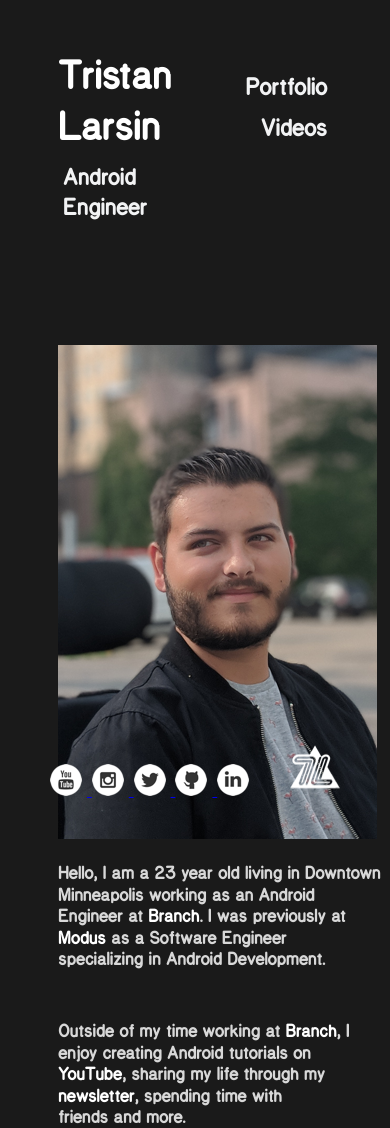
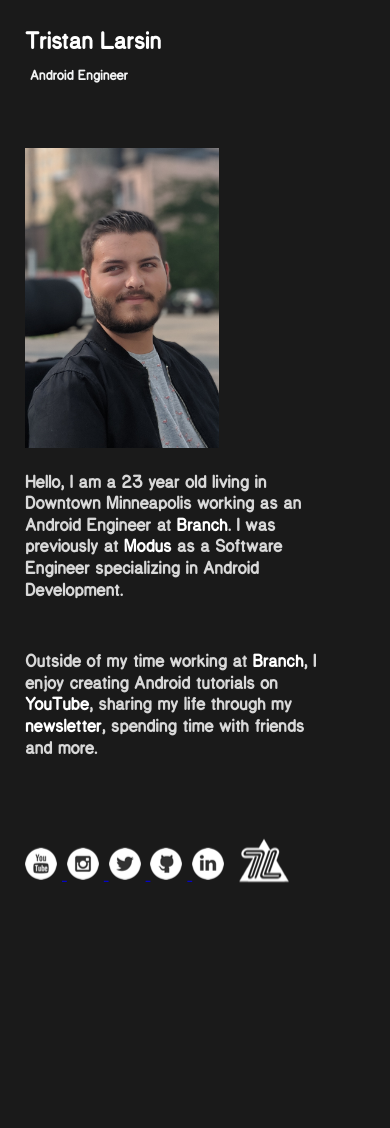
Before and after one commit to tlarsin/Portfolio-Site, a PHP site: page / in a window 390 px wide. After the commit the page ends 883 px from the top, so only its background shows below. Run offline with PHP 8.4, Linux system fonts and the light colour scheme.

Commit message:
Index page is responsive now. Added favicon image. Updated Links page. Commented out navigation for now so I can host the site. Will finish the other pages after hosting.

```diff
--- a/index.html
+++ b/index.html
@@ -7,9 +7,13 @@
   <link rel="stylesheet" href="res/css/default.css" />
   <link rel="stylesheet" href="res/css/index.css" />
 
+  <link rel="SHORTCUT ICON" href="res/images/favicon.ico" type="image/x-icon" />
+  <link rel="ICON" href="res/images/favicon.ico" type="image/ico" />
 </head>
 
 <body>
+
+  <div class="container">
 
     <div class="header">
 
@@ -19,8 +23,8 @@
       </div>
 
       <div class="nav">
-      <a href"#">Portfolio</a>
-      <a href"#">Videos</a>
+        <!-- <a href"#">Portfolio</a>
+        <a href"#">Videos</a> -->
       </div>
 
     </div>
@@ -32,7 +36,7 @@
       <p class="intro">
         Hello, I am a 23 year old living in Downtown Minneapolis working as an Android Engineer at
         <a href="https://www.branchapp.com/" target="_blank" class="branch">Branch</a>. I was previously at
-      <a href="https://www.gomodus.com/" target="_blank" class="modus">Modus</a> as a Software Engineer</br />
+        <a href="https://www.gomodus.com/" target="_blank" class="modus">Modus</a> as a Software Engineer
         specializing in Android Development.
       </p>
 
@@ -40,7 +44,7 @@
         Outside of my time working at <a href="https://www.branchapp.com/" target="_blank" class="branch">Branch</a>, I enjoy
         creating Android tutorials on <a href="https://www.youtube.com/channel/UC_0ZmVbT2ze8ZF8feC3tuoQ?sub_confirmation=1" target="_blank">YouTube</a>,
         sharing my life through my <a href="https://tristanlarsin.us20.list-manage.com/subscribe?u=3f45a5527e645de570fcb3c32&id=7105b6dfb8" target="_blank">newsletter</a>,
-      spending time with <br />friends and more.
+        spending time with friends and more.
 
       </p>
     </div>
@@ -73,6 +77,8 @@
         <img src="res/images/logo.png" />
       </div>
     </div>
+  </div>
+
 </body>
 
 </html>
--- a/links.html
+++ b/links.html
@@ -6,6 +6,9 @@
 
   <link rel="stylesheet" href="res/css/default.css" />
   <link rel="stylesheet" href="res/css/links.css" />
+
+  <link rel="SHORTCUT ICON" href="res/images/favicon.ico" type="image/x-icon" />
+  <link rel="ICON" href="res/images/favicon.ico" type="image/ico" />
 </head>
 
 <body>
@@ -18,7 +21,7 @@
       <h3>Android Engineer</h3>
     </div>
     <ul>
-      <li><a href="index.html">Portfolio</a></li>
+      <li><a href="index.html">About Me</a></li>
       <li><a href="https://tristanlarsin.us20.list-manage.com/subscribe?u=3f45a5527e645de570fcb3c32&id=7105b6dfb8" target="_blank">Newsletter</a></li>
       <li><a href="https://www.youtube.com/channel/UC_0ZmVbT2ze8ZF8feC3tuoQ?sub_confirmation=1" target="_blank">YouTube</a></li>
       <li><a href="https://www.instagram.com/tristanlarsin/" target="_blank">Instagram</a></li>
--- a/res/css/default.css
+++ b/res/css/default.css
@@ -1,3 +1,9 @@
+html, body {
+  margin:0;
+  padding:0;
+  height: auto;
+}
+
 body {
   background-color: #1a1a1a;
   color: #F2F3F4;
--- a/res/css/index.css
+++ b/res/css/index.css
@@ -63,9 +63,8 @@
   text-decoration: none;
 }
 
-
 .content p {
-  width: auto;
+  width: 60%;
 }
 
 .middle {
@@ -73,11 +72,15 @@
 }
 
 .footer {
-  position:fixed;
-  left:50px;
+  position:absolute;
+  height: 60px;
   bottom:50px;
-  height:30px;
-  width:100%;
+  right: 50px;
+  left: 50px;
+}
+
+.social-icons {
+  float: left;
 }
 
 .social-icons img {
@@ -85,9 +88,7 @@
 }
 
 .logo-container {
-  position: fixed;
-  right: 50px;
-  bottom: 50px;
+  float: right;
 }
 
 /* IE 6 */
@@ -95,3 +96,111 @@
    position:absolute;
    top:expression((0-(footer.offsetHeight)+(document.documentElement.clientHeight ? document.documentElement.clientHeight : document.body.clientHeight)+(ignoreMe = document.documentElement.scrollTop ? document.documentElement.scrollTop : document.body.scrollTop))+'px');
 }
+@media only screen and (max-width: 1000px) {
+  .footer {
+    bottom:25px;
+  }
+}
+
+@media only screen and (max-width: 700px) {
+  .header {
+    margin-top:25px;
+  }
+
+  .title {
+    width: 100%;
+    float: none;
+  }
+
+  .nav {
+    position: relative;
+    float: none;
+    clear: left;
+    width: 100%;
+    left:  0px;
+    right: 0px;
+  }
+
+  .nav a {
+    text-align: left;
+  }
+
+  .content p {
+    width: 80%;
+  }
+
+  .footer {
+    position: relative;
+    width: 350px;
+    margin-top: 200px;
+  }
+
+  .social-icons {
+    width: auto;
+    display: block;
+    margin-right: 10px;
+    top: 40%;
+    transform: translate(0%,40%);
+  }
+
+  .logo-container {
+    position: relative;
+    display: block;
+    float: none;
+    left: 0px;
+    top: 50%;
+    transform: translate(0%, -50%);
+  }
+}
+
+@media only screen and (max-width: 450px) {
+
+  .header {
+    margin-left:25px;
+  }
+
+  .header h1 {
+    font-size: 24px;
+  }
+
+  .header h3 {
+    font-size: 14px;
+  }
+
+  .content {
+    top: 50px;
+    margin-left: 25px;
+  }
+
+  .nav a {
+    font-size: 18px;
+  }
+
+  .content img {
+    height: 300px;
+    width: auto;
+  }
+
+  .footer {
+    width: 280px;
+    left: 25px;
+    margin-top: 150px;
+    margin-right: 0px;
+  }
+
+  .social-icons {
+    width: auto;
+    display: block;
+    margin-right: 10px;
+    top: 40%;
+    transform: translate(0%,40%);
+  }
+
+  .logo-container {
+    display: block;
+    float: none;
+    left: 0px;
+    top: 50%;
+    transform: translate(0%, -50%);
+  }
+}
--- a/res/css/links.css
+++ b/res/css/links.css
@@ -91,7 +91,6 @@ li:hover a {
     font-size: 24px;
     line-height: 60px;
   }
-
 }
 
 @media only screen and (max-width: 550px) {
@@ -114,6 +113,10 @@ li:hover a {
     font-size: 14px;
   }
 
+  ul {
+    margin-bottom: 50px;
+  }
+
   li {
     height: 40px;
   }
```
Also changed, not shown: res/images/favicon.ico (added). Lines whose indentation alone changed are shown as unchanged.
